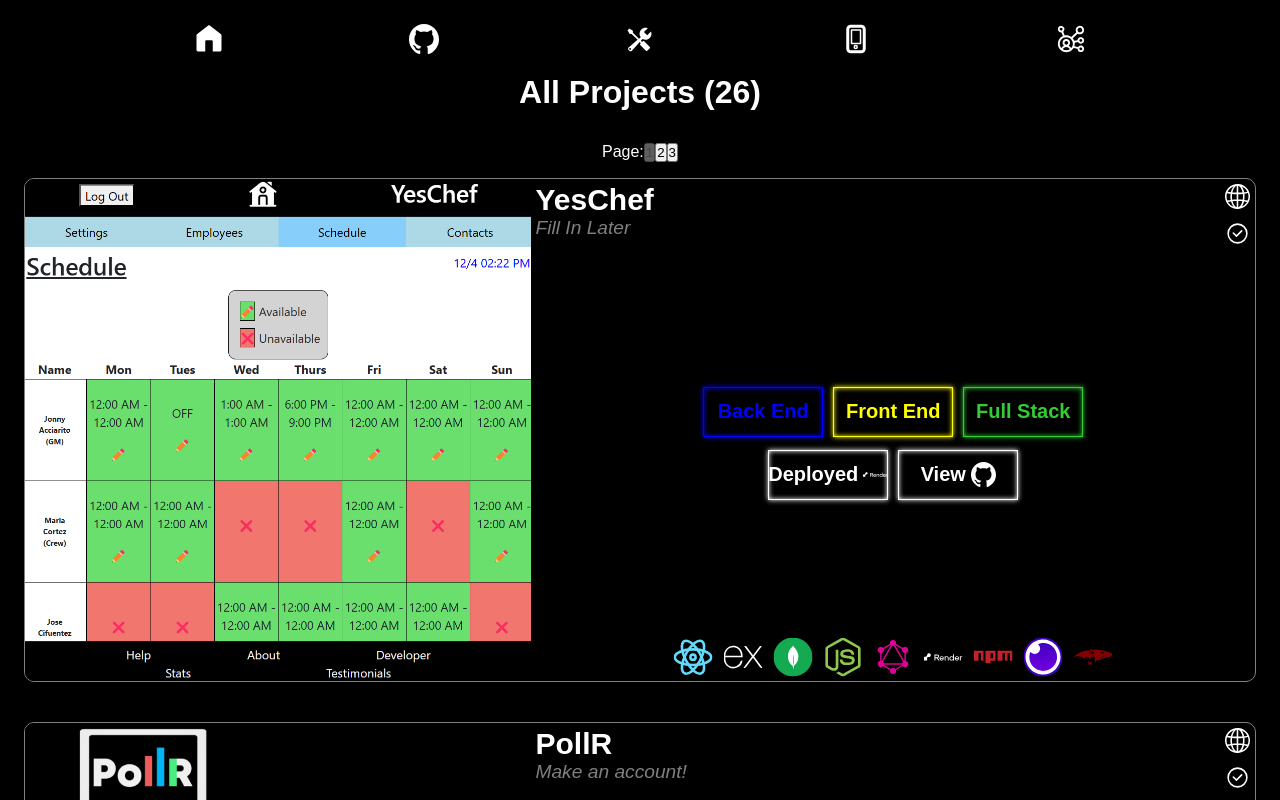
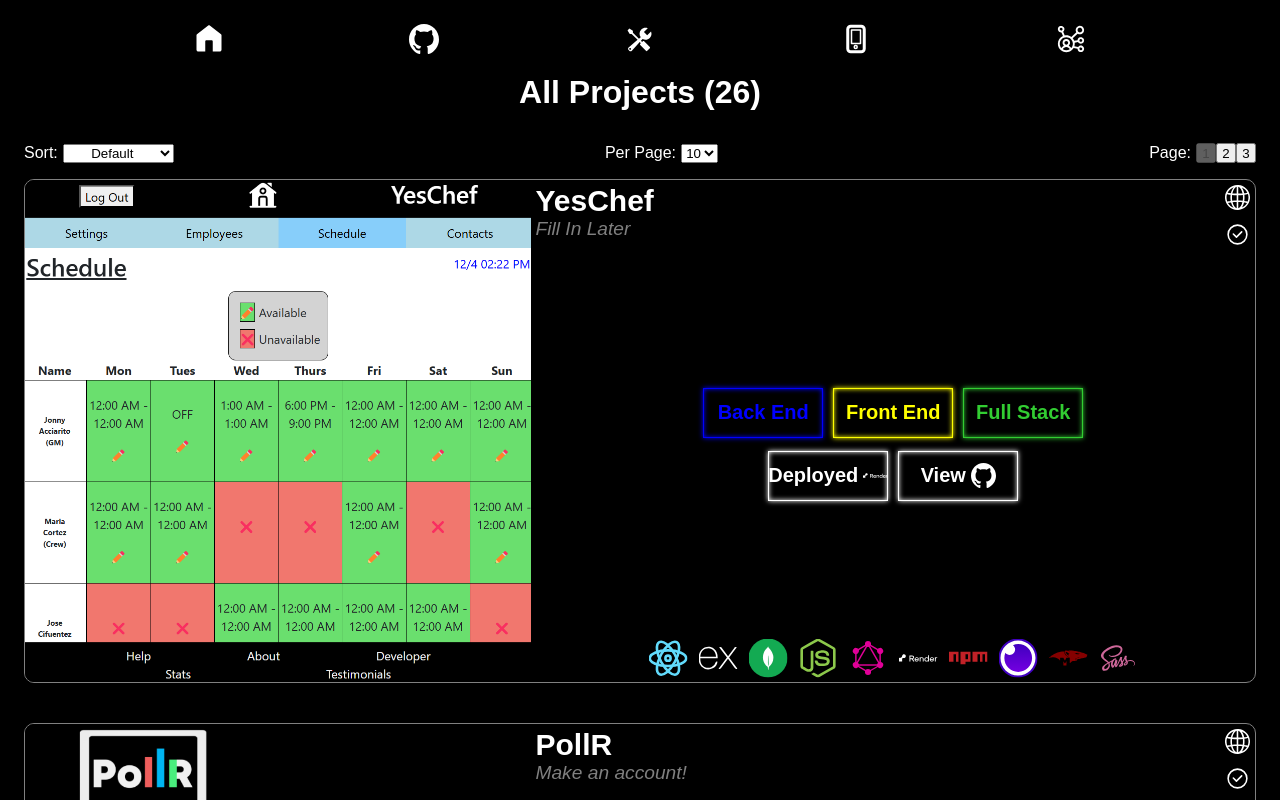
Before and after one commit to JBassard97/new-portfolio, a Next.js app: page /projects/all in a window 1280 px wide. Shown: the top 800 px of the page. Built offline with nearby package versions, Linux system fonts and the light colour scheme; a web font is replaced by a local one.

Commit message:
funtionality for pagination bar fully complete, will have to style it later

```diff
--- a/app/api/projectData/projectData.json
+++ b/app/api/projectData/projectData.json
@@ -22,7 +22,8 @@
         "Render",
         "NPM",
         "Insomnia",
-        "Mongoose"
+        "Mongoose",
+        "Sass"
       ]
     },
     {
@@ -47,7 +48,8 @@
         "Render",
         "NPM",
         "Insomnia",
-        "Mongoose"
+        "Mongoose",
+        "Tailwind"
       ]
     },
     {
@@ -197,7 +199,14 @@
       "isFullStack": true,
       "type": "Web App",
       "hostedOn": "",
-      "stack": ["Handlebars", "MySQL", "JavaScript", "CSS", "Express.js"]
+      "stack": [
+        "Handlebars",
+        "MySQL",
+        "JavaScript",
+        "Tailwind",
+        "Express.js",
+        "NodeJS"
+      ]
     },
     {
       "name": "SVG_Logo_Maker",
--- a/app/components/PaginationBar/PaginationBar.css
+++ b/app/components/PaginationBar/PaginationBar.css
@@ -1,7 +1,8 @@
 .pagination-bar {
   width: 100%;
   display: flex;
-  justify-content: center;
+  justify-content: space-between;
+  align-items: center;
   padding-top: 1rem;
   padding-bottom: 1rem;
   position: sticky;
@@ -12,4 +13,17 @@
 
 .page-buttons button {
   cursor: pointer;
+  width: 20px;
+  height: 20px;
 }
+
+.sort-options span,
+.page-buttons span,
+.items-per-page span {
+  margin-right: 5px;
+}
+
+.sort-options select option,
+.items-per-page select option {
+  text-align: center;
+}
--- a/app/components/PaginationBar/PaginationBar.tsx
+++ b/app/components/PaginationBar/PaginationBar.tsx
@@ -1,24 +1,60 @@
 import React from "react";
-import "./PaginationBar.css"; // Add your styles for the pagination bar
+import "./PaginationBar.css";
 
 interface PaginationBarProps {
   totalPages: number;
   currentPage: number;
   setCurrentPage: (page: number) => void;
+  setSortType: (type: string) => void; // Sorting handler from parent
+  setItemsPerPage: (items: number) => void;
+  projectsTotal: number;
 }
 
 const PaginationBar: React.FC<PaginationBarProps> = ({
   totalPages,
   currentPage,
   setCurrentPage,
+  setSortType,
+  setItemsPerPage,
+  projectsTotal,
 }) => {
   const handlePageClick = (page: number) => {
     setCurrentPage(page); // Update the current page
     window.scrollTo(0, 0); // Scroll to top
   };
 
+  const handleSortChange = (e: React.ChangeEvent<HTMLSelectElement>) => {
+    setSortType(e.target.value); // Call sorting handler in parent
+    window.scrollTo(0, 0); // Scroll to top
+    setCurrentPage(1); // Reset to the first page
+  };
+
+  const handleItemsPerChange = (e: React.ChangeEvent<HTMLSelectElement>) => {
+    setItemsPerPage(Number(e.target.value));
+    window.scrollTo(0, 0);
+    setCurrentPage(1);
+  };
+
   return (
     <div className="pagination-bar">
+      <div className="sort-options">
+        <span>Sort:</span>
+        <select onChange={handleSortChange}>
+          <option value="default">Default</option>
+          <option value="name a-z">Name A-Z</option>
+          <option value="name z-a">Name Z-A</option>
+          <option value="stack high-low">Technologies &darr;</option>
+          <option value="stack low-high">Technologies &uarr;</option>
+        </select>
+      </div>
+      <div className="items-per-page">
+        <span>Per Page:</span>
+        <select onChange={handleItemsPerChange}>
+          <option value="10">10</option>
+          {projectsTotal > 10 && <option value="15">15</option>}
+          {projectsTotal > 15 && <option value="20">20</option>}
+        </select>
+      </div>
       <div className="page-buttons">
         <span>Page:</span>
         {Array.from({ length: totalPages }, (_, i) => (
--- a/app/projects/all/page.tsx
+++ b/app/projects/all/page.tsx
@@ -8,8 +8,10 @@
 
 const ProjectsAll = () => {
   const [projectsData, setProjectsData] = useState<Project[]>([]);
+  const [sortedProjects, setSortedProjects] = useState<Project[]>([]);
   const [currentPage, setCurrentPage] = useState(1);
-  const itemsPerPage = 10; // Number of projects to show per page
+  const [sortType, setSortType] = useState<string>("default"); // Sorting type
+  const [itemsPerPage, setItemsPerPage] = useState<number>(10); // Number of projects to show per page
 
   useEffect(() => {
     const fetchAllProjects = async () => {
@@ -19,7 +21,6 @@
           throw new Error(`HTTP error! status: ${response.status}`);
         }
         const data = await response.json();
-        console.log(data.projectData);
         setProjectsData(data.projectData);
       } catch (error) {
         console.error("Error fetching project data:", error);
@@ -29,39 +30,52 @@
     fetchAllProjects();
   }, []);
 
+  useEffect(() => {
+    // Handle sorting whenever projectsData or sortType changes
+    const sorted = [...projectsData].sort((a, b) => {
+      if (sortType === "name a-z") {
+        return a.name.localeCompare(b.name); // Sort by name alphabetically
+      } else if (sortType === "name z-a") {
+        return b.name.localeCompare(a.name); // Sort by name in reverse alphabetical order (descending)
+      } else if (sortType === "stack high-low") {
+        return (b.stack?.length || 0) - (a.stack?.length || 0); // Sort by stack size descending } else {
+      } else if (sortType === "stack low-high") {
+        return (a.stack?.length || 0) - (b.stack?.length || 0); // Sort by stack size ascending
+      } else {
+        return 0;
+      }
+    });
+    setSortedProjects(sorted);
+  }, [projectsData, sortType]);
+
   // Calculate data for the current page
   const startIndex = (currentPage - 1) * itemsPerPage;
-  const currentPageData = projectsData.slice(
+  const currentPageData = sortedProjects.slice(
     startIndex,
     startIndex + itemsPerPage
   );
 
   // Calculate the total number of pages
-  const totalPages = Math.ceil(projectsData.length / itemsPerPage);
+  const totalPages = Math.ceil(sortedProjects.length / itemsPerPage);
 
   return (
     <div className="all-projects">
-      <h1>All Projects ({projectsData.length})</h1>
+      <h1>All Projects ({sortedProjects.length})</h1>
 
-      {projectsData.length > 0 ? (
-        <>
-          {/* <PaginationBar
-            totalPages={totalPages}
-            currentPage={currentPage}
-            setCurrentPage={setCurrentPage}
-          /> */}
-
+      {sortedProjects.length > 0 ? (
         <div className="projects-container">
           <PaginationBar
             totalPages={totalPages}
             currentPage={currentPage}
             setCurrentPage={setCurrentPage}
+            setSortType={setSortType} // Pass sorting handler
+            setItemsPerPage={setItemsPerPage}
+            projectsTotal={projectsData.length}
           />
           {currentPageData.map((project) => (
             <ProjectCard key={project.name} project={project} />
           ))}
         </div>
-        </>
       ) : (
         <p>Loading projects...</p>
       )}
```
Also changed, not shown: app/projects/labeled_as/[label]/page.tsx (+26 -3 lines), app/projects/that_use/[technology]/page.tsx (+25 -2 lines). Lines whose indentation alone changed are shown as unchanged.
